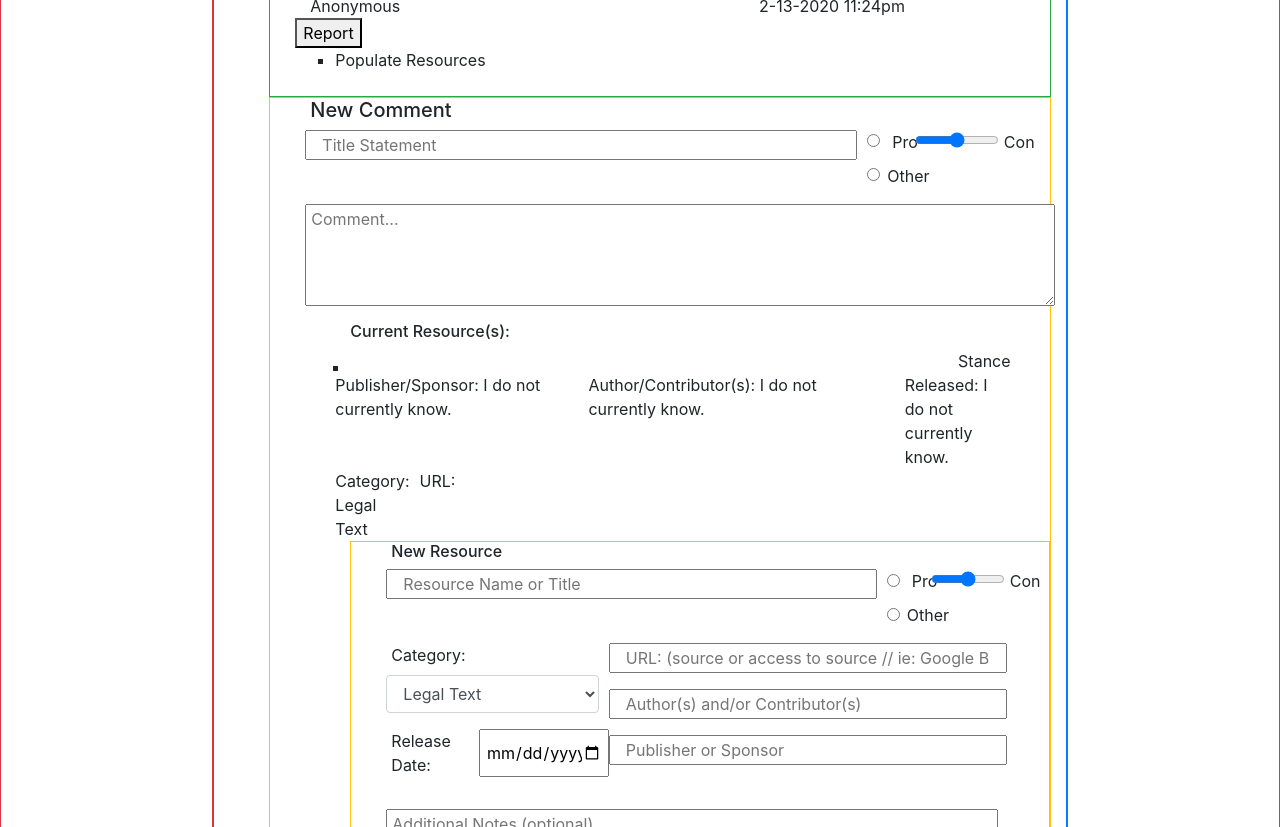
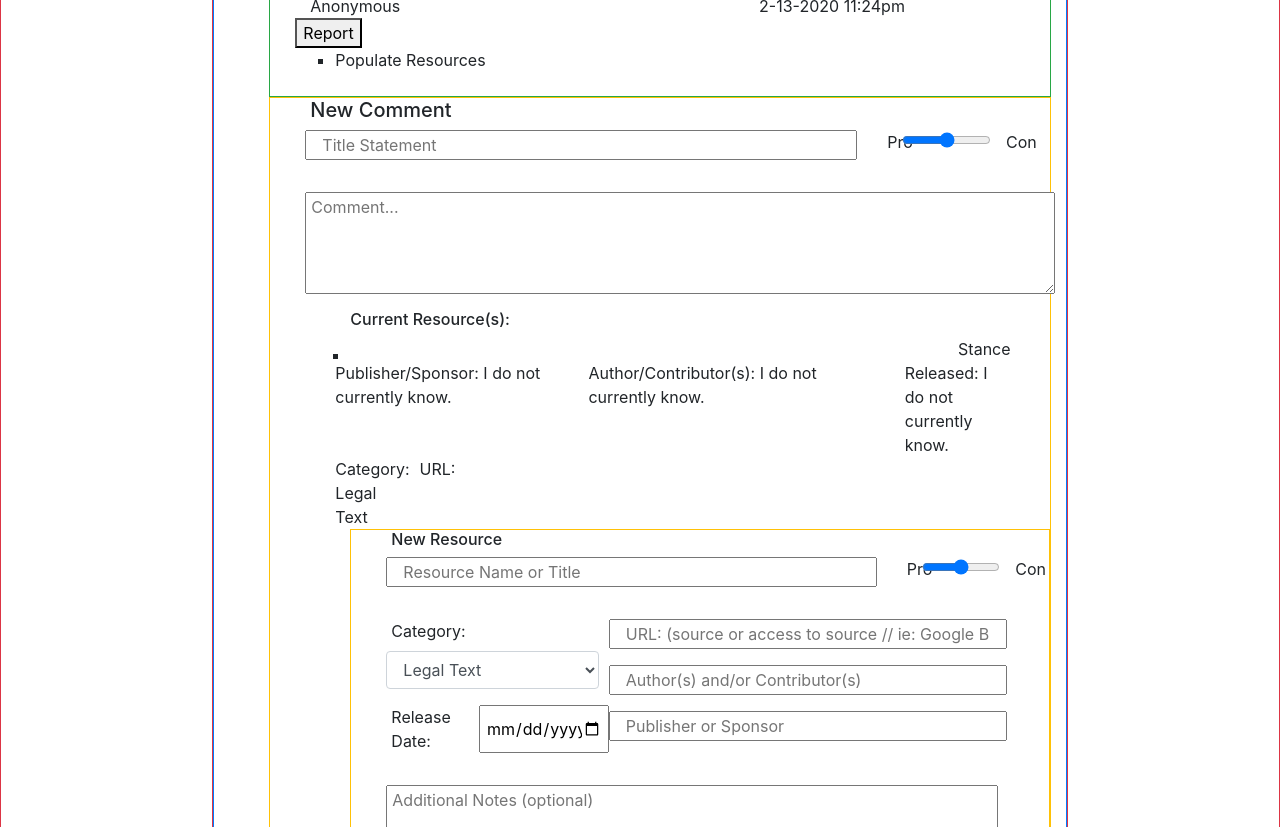
Before and after one commit to DECronin/CommuniTI, a React (Create React App) app in the folder client/: page / in a window 1280 px wide. Shown: the part 580-1407 px from the top of the page. Built offline with nearby package versions, Linux system fonts and the light colour scheme.

Commit message:
removing radial 'other' button(s)

```diff
--- a/client/src/components/CommentForm/index.js
+++ b/client/src/components/CommentForm/index.js
@@ -65,18 +65,9 @@ function CommentForm() {
                     <input className="form-row form-group col-12" name="comment-title" id="comment-title" placeholder="Title Statement"></input>
                 </div>
                 <div className="form-group col-3">
-                    <div className="form-check form-row">
-                        <input className="form-check-input" type="radio" name="stance-range" id="stance-range" value="stance-range" />
                         <label className="form-check-label form-group col-2" htmlFor="stance-range">Pro</label>
                         <input type="range" className="form-group col-6" id="res-stance" min="1" max="5" defaultValue="3" />
                         <label className="form-check-label form-group col-2" htmlFor="stance-range">Con</label>
-                    </div>
-                    <div className="form-check form-row">
-                        <input className="form-check-input" type="radio" name="stance-other" id="stance-other" value="thance-other" />
-                        <label className="form-check-label" htmlFor="stance-other">
-                            Other
-                        </label>
-                    </div>
                 </div>
             </div>
             <div className="form-row">
--- a/client/src/components/NewResourceForm/index.js
+++ b/client/src/components/NewResourceForm/index.js
@@ -33,18 +33,9 @@ function NewResourceForm({ source, formData, setForm }) {
                     <input className="form-row form-group col-12" name="res-title" id="res-title" placeholder="Resource Name or Title"></input>
                 </div>
                 <div className="form-group col-3">
-                    <div className="form-check form-row">
-                        <input className="form-check-input" type="radio" name="stance-range" id="stance-range" value="stance-range" />
                         <label className="form-check-label form-group col-2" htmlFor="stance-range">Pro</label>
                         <input type="range" className="form-group col-6" id="res-stance" min="1" max="5" defaultValue="3" />
                         <label className="form-check-label form-group col-2" htmlFor="stance-range">Con</label>
-                    </div>
-                    <div className="form-check form-row">
-                        <input className="form-check-input" type="radio" name="stance-other" id="stance-other" value="thance-other" />
-                        <label className="form-check-label" htmlFor="stance-other">
-                            Other
-                        </label>
-                    </div>
                 </div>
             </div>
             <div className="form-row">
```
